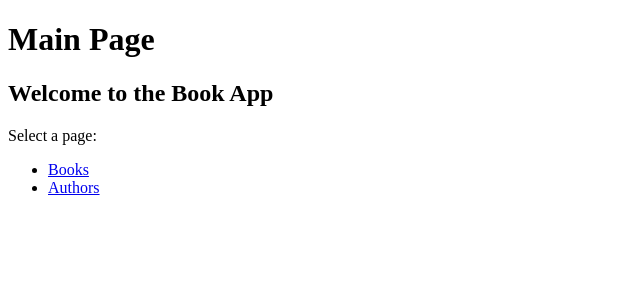
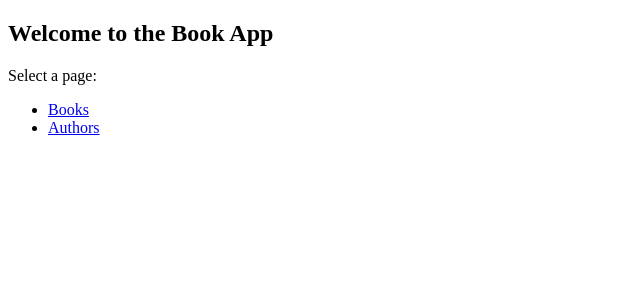
Before and after one commit to florianVit/TechnoWebProjet24-25, a Next.js app in the folder exam-m1/m1-site/: page / in a window 1280 px wide. Shown: the top 300 px of the page, without its empty margins (0-640 px from the left). Built offline with nearby package versions, Linux system fonts and the light colour scheme.

Commit message:
Resolving routing issues for front

```diff
--- a/exam-m1/m1-site/src/app/page.tsx
+++ b/exam-m1/m1-site/src/app/page.tsx
@@ -1,10 +1,18 @@
-import IndexPage from '../app/pages/index';
+import Link from 'next/link';
 
-export default function Main() {
+export default function Home() {
   return (
     <div>
-      <h1>Main Page</h1>
-      <IndexPage />
+      <h2>Welcome to the Book App</h2>
+      <p>Select a page:</p>
+      <ul>
+        <li>
+          <Link href="/books">Books</Link>
+        </li>
+        <li>
+          <Link href="/authors">Authors</Link>
+        </li>
+      </ul>
     </div>
   );
 }
--- a/exam-m1/m1-site/src/app/pages/index.tsx
+++ /dev/null
@@ -1,18 +0,0 @@
-import Link from 'next/link';
-
-export default function IndexPage() {
-  return (
-    <div>
-      <h2>Welcome to the Book App</h2>
-      <p>Select a page:</p>
-      <ul>
-        <li>
-          <Link href="/books/index.tsx">Books</Link>
-        </li>
-        <li>
-          <Link href="/authors/index.tsx">Authors</Link>
-        </li>
-      </ul>
-    </div>
-  );
-}
```
Also changed, not shown: exam-m1/m1-site/src/app/authors/page.tsx (renamed from exam-m1/m1-site/src/app/pages/authors/index.tsx), exam-m1/m1-site/src/app/books/page.tsx (renamed from exam-m1/m1-site/src/app/pages/books/index.tsx), exam-m1/m1-site/src/app/pages/authors/[id].tsx (deleted), exam-m1/m1-site/src/app/pages/books/[id].tsx (deleted).
